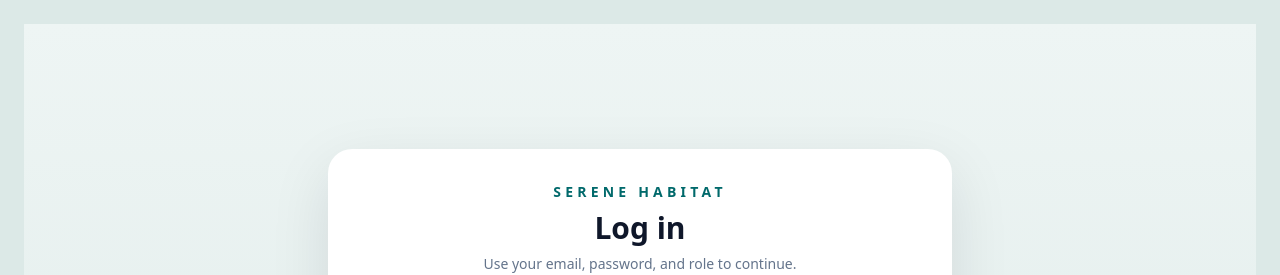
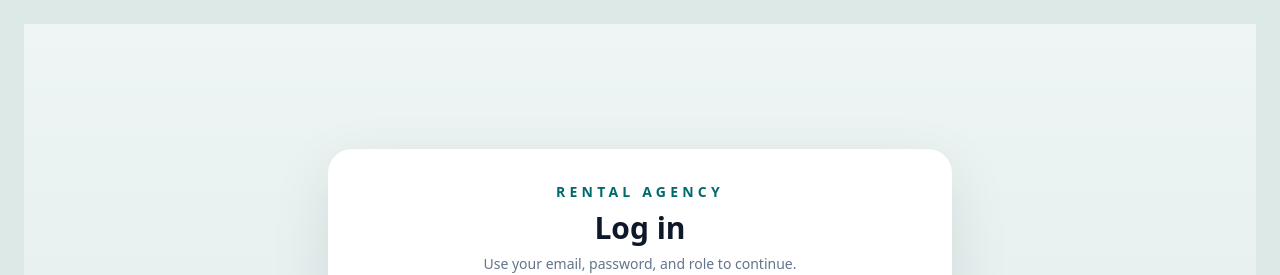
Before and after one commit to Isabellanamutenda/Serene-habitat, a Nuxt app: page /login in a window 1280 px wide. Shown: the top 275 px of the page. Built offline with nearby package versions, Linux system fonts and the light colour scheme.

Commit message:
change the name from serene habitaat to Rental agency

```diff
--- a/components/shared/SharedSidebar.vue
+++ b/components/shared/SharedSidebar.vue
@@ -3,7 +3,7 @@
     class="w-full lg:w-64 shrink-0 bg-white border-b border-slate-100 lg:border-b-0 lg:border-r p-4 lg:p-6"
   >
     <div class="flex items-center justify-between">
-      <h2 class="text-[#00696b] font-bold text-lg sm:text-xl">The Serene Habitat</h2>
+      <h2 class="text-[#00696b] font-bold text-lg sm:text-xl">Rental Agency</h2>
       <button
         type="button"
         @click="isMenuCollapsed = !isMenuCollapsed"
--- a/pages/login.vue
+++ b/pages/login.vue
@@ -3,7 +3,7 @@
     <main class="mx-auto flex min-h-screen w-full max-w-2xl items-center px-4 py-8 sm:px-6">
       <section class="w-full rounded-3xl border border-white/70 bg-white p-6 shadow-[0_20px_60px_rgba(15,23,42,0.1)] sm:p-8">
         <div class="mb-6 text-center">
-          <p class="text-sm font-semibold uppercase tracking-[0.3em] text-[#00696b]">Serene Habitat</p>
+          <p class="text-sm font-semibold uppercase tracking-[0.3em] text-[#00696b]">Rental Agency</p>
           <h1 class="mt-2 text-3xl font-bold text-slate-900">Log in</h1>
           <p class="mt-2 text-sm text-slate-500">Use your email, password, and role to continue.</p>
         </div>
```
